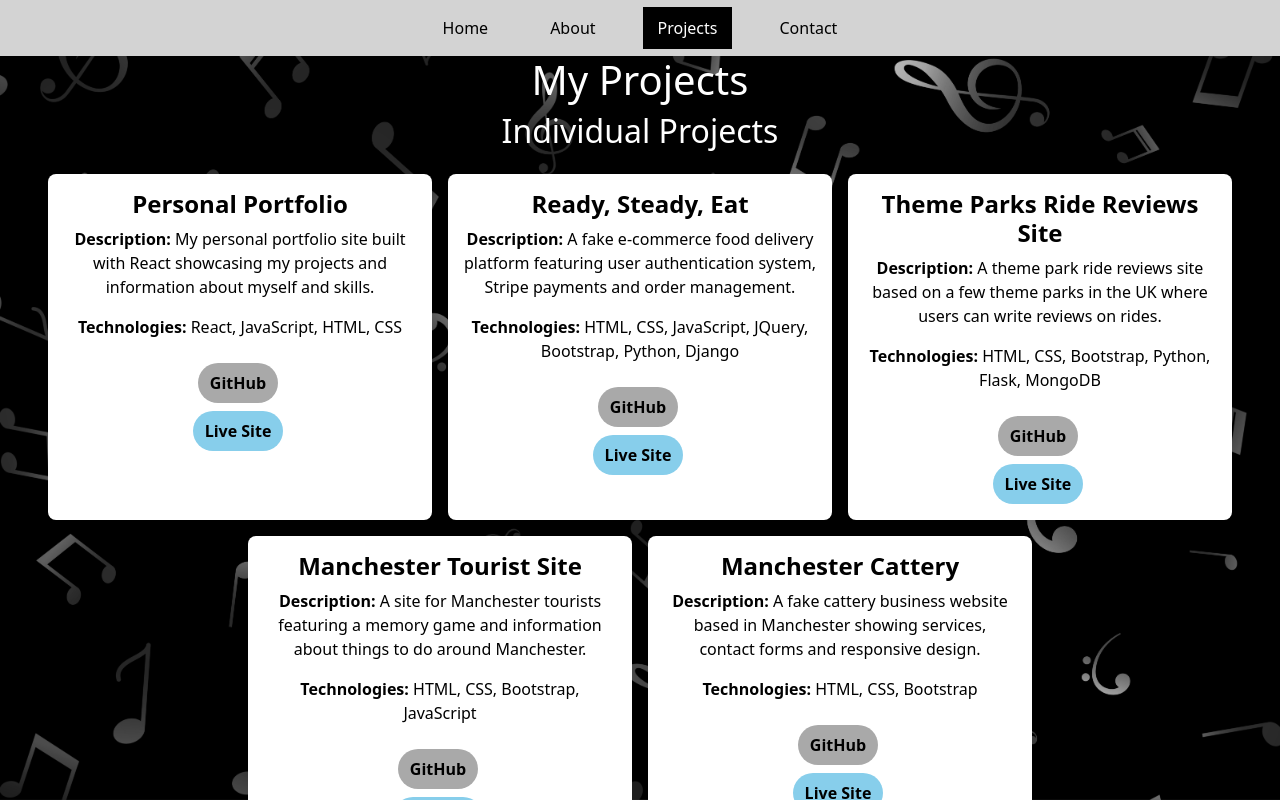
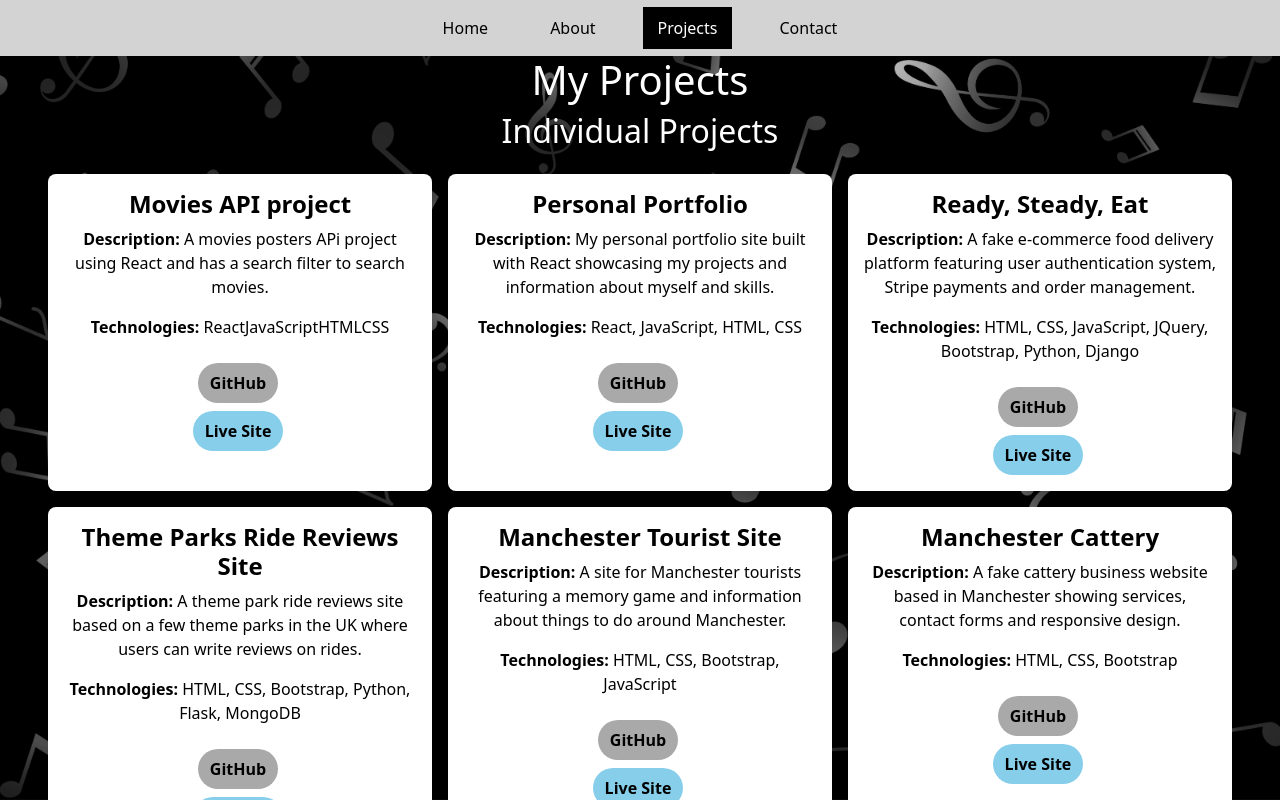
Before and after one commit to hannahro15/Hannah-Portfolio-Site, a React (Create React App) app: page /Hannah-Portfolio-Site/projects in a window 1280 px wide. Shown: the top 800 px of the page. Built offline with nearby package versions, Linux system fonts and the light colour scheme.

Commit message:
Add movies api project to projects page

```diff
--- a/src/data/projectsData.js
+++ b/src/data/projectsData.js
@@ -1,5 +1,12 @@
 // Project data for the portfolio
 export const solo_projects = [
+    {
+        title: "Movies API project",
+        description: 'A movies posters APi project using React and has a search filter to search movies.',
+        technologies: ["React", "JavaScript", "HTML", "CSS"],
+        github: "https://github.com/hannahro15/movies-api-project",
+        demo: "https://hannahro15.github.io/movies-api-project/"
+    },
     {
         title: "Personal Portfolio",
         description: "My personal portfolio site built with React showcasing my projects and information about myself and skills.",
```
